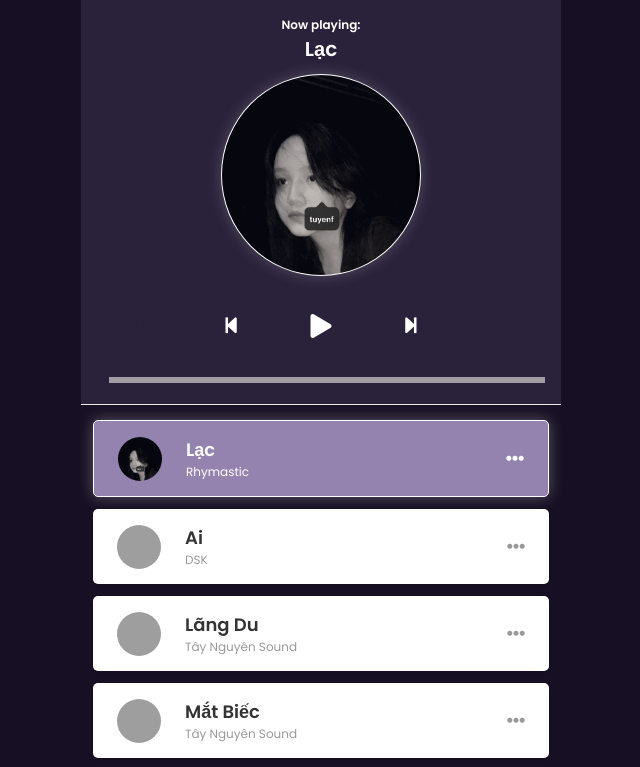
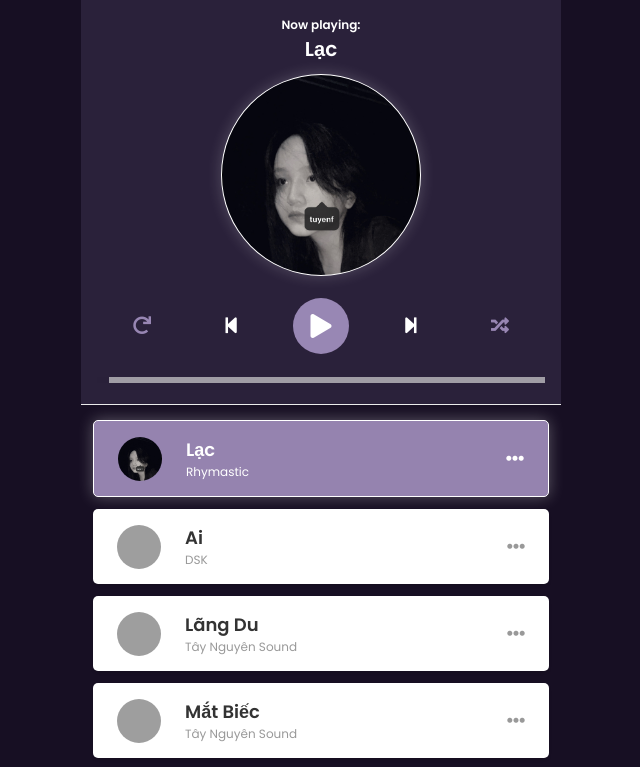
Before and after one commit to tuyenf/Music-Player, a website: page index.html in a window 1280 px wide. Shown: the top 767 px of the page, without its empty margins (319-959 px from the left). Drawn offline with Linux system fonts and the light colour scheme; grey boxes are pictures that could not be loaded.

Commit message:
change color

```diff
--- a/css/app.css
+++ b/css/app.css
@@ -94,7 +94,7 @@
 }
 
 .control .btn.active {
-    color: var(--primary-color);
+  color: rgba(180, 160, 210, 0.8);
 }
 
 .control .btn-toggle-play {
@@ -106,7 +106,7 @@
   display: flex;
   align-items: center;
   justify-content: center;
-    background-color: var(--primary-color);
+  background-color: rgba(180, 160, 210, 0.8);
 }
 
 .progress {
@@ -148,7 +148,7 @@
 .song.active {
   border: 1px solid #fff;
   box-shadow: 0 0 15px rgba(255, 255, 255, 0.3);
-    background-color: rgba(180, 160, 210, 0.8);;
+  background-color: rgba(180, 160, 210, 0.8);
 }
 
 .song:active {
```
Lines whose indentation alone changed are shown as unchanged.
